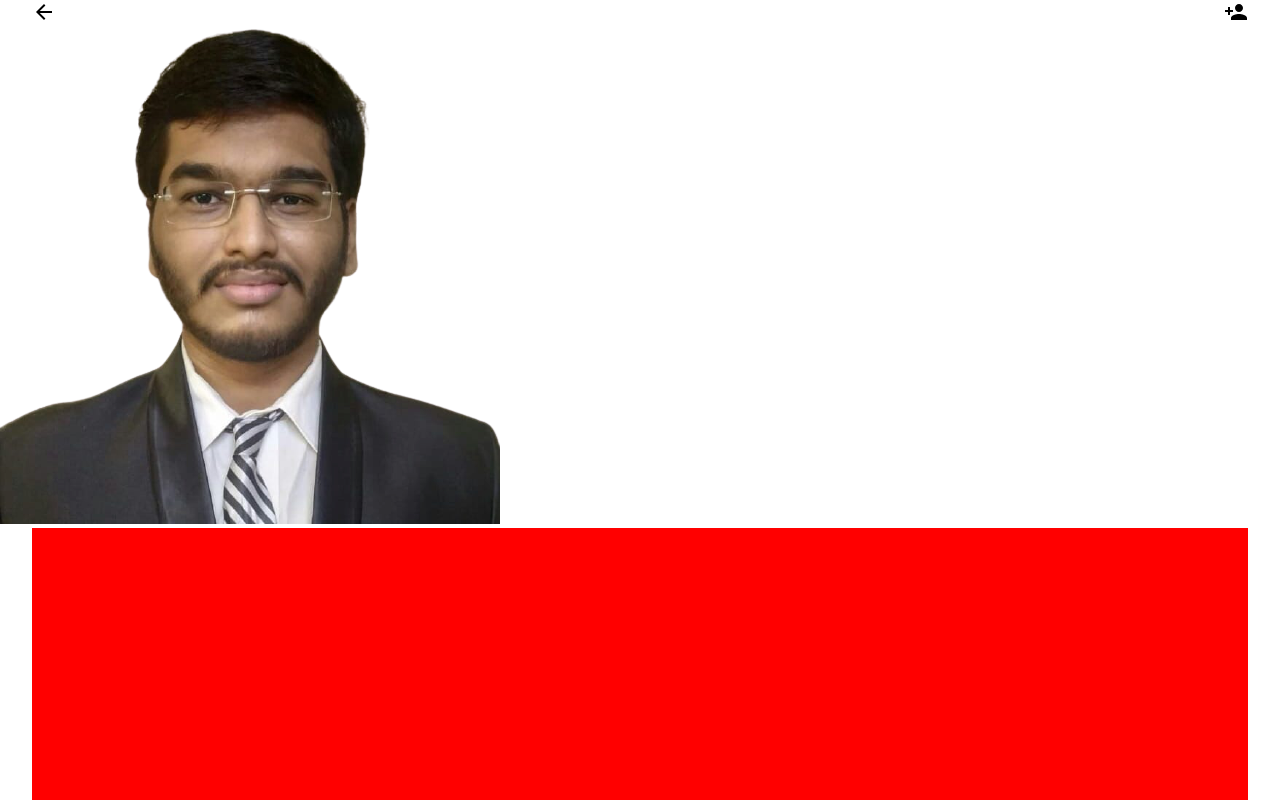
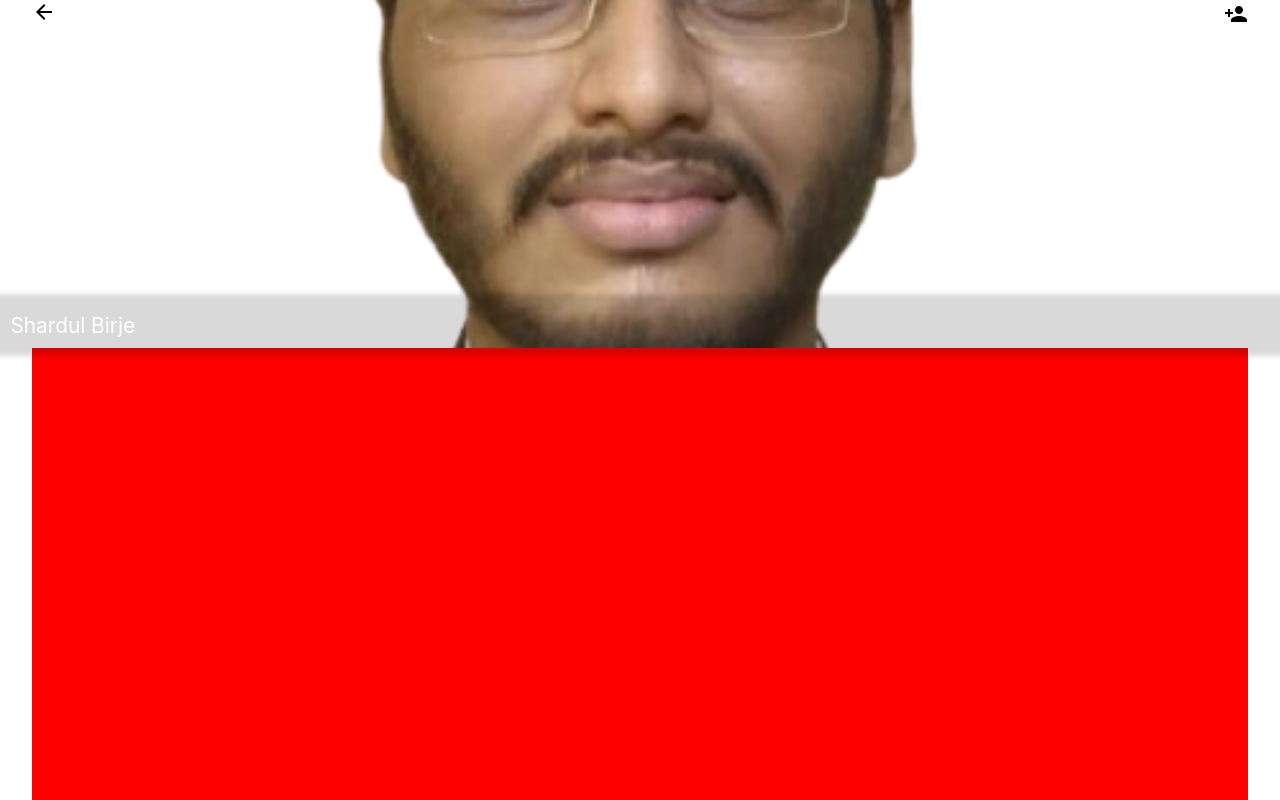
Before and after one commit to shardul-b/Whatsapp-clone, a React (Create React App) app: page /profile/0 in a window 1280 px wide. Shown: the top 800 px of the page. Built offline with nearby package versions, Linux system fonts and the light colour scheme.

Commit message:
Added Profile Page Animation

```diff
--- a/package.json
+++ b/package.json
@@ -10,6 +10,7 @@
     "@testing-library/user-event": "^7.1.2",
     "font-awesome": "^4.7.0",
     "react": "^16.13.1",
+    "react-color-extractor": "^1.1.2",
     "react-dom": "^16.13.1",
     "react-router-dom": "^5.2.0",
     "react-scripts": "3.4.1"
--- a/src/StyleSheets/profileDetails.css
+++ b/src/StyleSheets/profileDetails.css
@@ -1,13 +1,40 @@
 .profile-header{
-	transition: 0.2s;
-	display: fixed;
+	position: fixed;
 	top:0;
 	width:100%;
+	left: 0;
 }
-.profile-header-image{
-	/*background-size: cover;*/
+
+.profile-header-color,.profile-header-name{
+	box-shadow:0 0 5px 8px rgba(0, 0, 0, 0.15);
+	background-color: rgba(0, 0, 0, 0.15);
+
+}
+.profile-header-image-container{
+	transition: all linear 1s;
+	margin-top: -2em;
+	height: 22em;
+	background-repeat: no-repeat;
+	background-position: center;
+	background-size: cover;
+	width: 100%;
+}
+
+.profile-header-name{
+	position: absolute;
+	bottom: 0;
+	z-index: 100;
+	font-size: 1.3rem;
+	color: #FFF;
+	padding: 0.5em;
+	width: 100%;
+	transition: all linear 1s;
+}
+.profile-header-fixed{
+	height: 0px;
+	font-size: 1rem;
 }
 .some-dev{
-	height:40em;
+	height:160em;
 	background: red;
 }
--- a/src/components/ProfileComponent.js
+++ b/src/components/ProfileComponent.js
@@ -1,5 +1,5 @@
 import React/*,{useState,useEffect,useRef}*/ from 'react';
-//import {Link} from 'react-router-dom';
+import {Link} from 'react-router-dom';
 // import {ArrowBack,PersonAdd,Create,ChevronRight,Search,Lock,Link as LinkIcon,ExitToApp,ThumbDown} from '@material-ui/icons';
 import {ArrowBack,PersonAdd} from '@material-ui/icons';
 function ProfileComponent(props){
@@ -9,13 +9,19 @@ function ProfileComponent(props){
 			<div className='profile-header'>
 				<div className='container'>
 					<div className='profile-header-icons flex-space'>
-						<ArrowBack/>
+						<Link to={'/chats'}>
+							<ArrowBack/>
+						</Link>
+					{/*Only for groups*/}
 						<PersonAdd/>
 					</div>
 				</div>
+				<div className='profile-header-image-container' style={{backgroundImage : `url(${list.profile})`}}>
+					<span className='profile-header-name'>{list.name}</span>
+				</div>
+			</div>
 
-				<img src={list.profile} alt={list.name} className='profile-header-image'/>
-			</div>
+				{/*<img src={list.profile} alt={list.name} className='profile-header-image'/>*/}
 			<div className='some-dev container'>
 
 			</div>
@@ -23,15 +29,19 @@ function ProfileComponent(props){
 		</div>
 	);
 }
-/*window.onscroll = function() {
-	scrollFunction()
+window.onscroll = ()=> {
+	let scrollVal=document.body.scrollTop||document.documentElement.scrollTop;
+	let scrollBVal=document.body.scrollBottom||document.documentElement.scrollBottom;
+  let headerRef=document.getElementsByClassName("profile-header-image-container")[0];
+  let h=headerRef.offsetHeight;
+  // console.log(h)
+  if (scrollVal>100) {
+  	console.log(scrollVal)
+    headerRef.classList.add('profile-header-fixed');
+  }else {
+  	headerRef.classList.remove('profile-header-fixed');
+  }
+	//scrollFunction()
 };
 
-function scrollFunction() {
-  if (document.body.scrollTop > 50 || document.documentElement.scrollTop > 50) {
-    document.getElementsByClassName("profile-header-image")[0].style.width= "80%";
-  } else {
-    document.getElementsByClassName("profile-header-image")[0].style.width = "100%";
-  }
-} */
 export default ProfileComponent;
```
Also changed, not shown: 1 other file (tests, documents, lock files or other folders).
